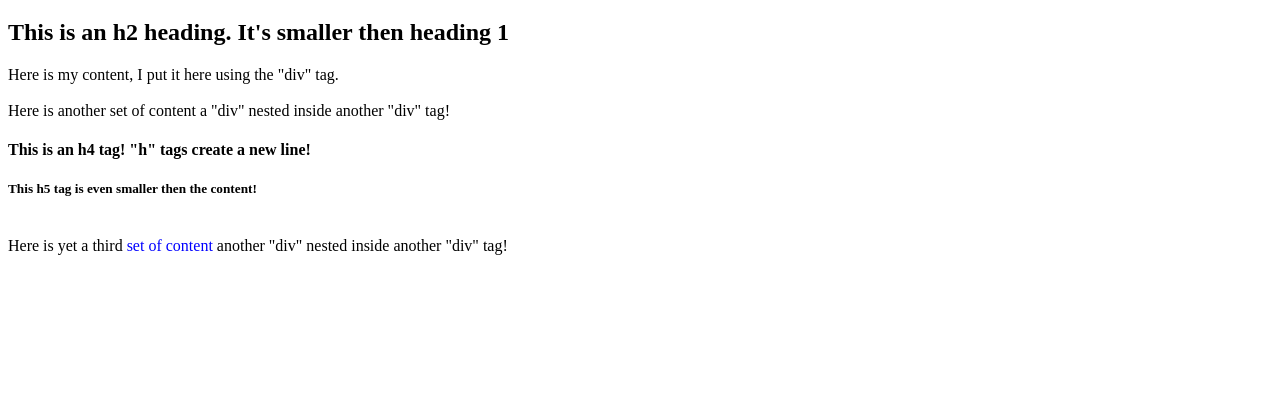
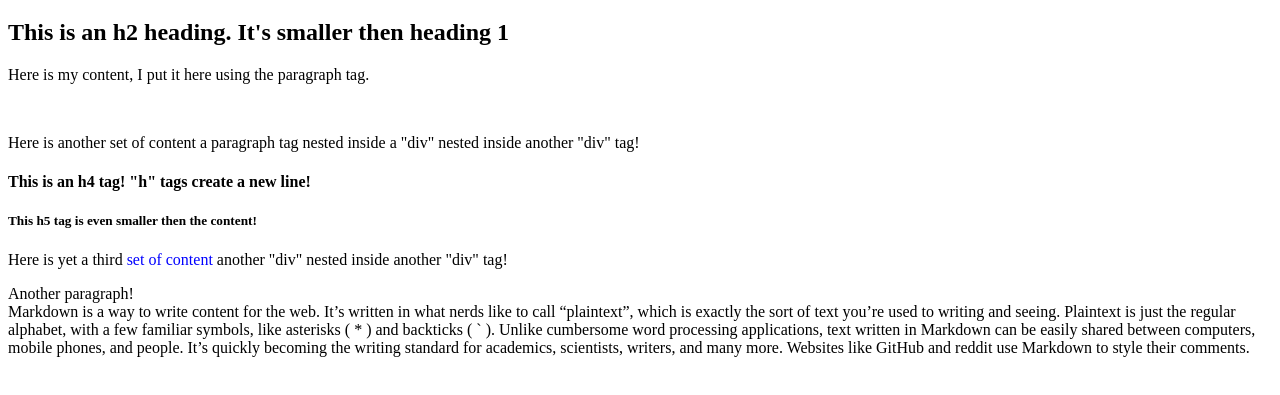
Before and after one commit to zambrose2017/HtmlPractice, a plain HTML site: page index.html in a window 1280 px wide. Shown: the part 61-456 px from the top of the page. Drawn offline with Linux system fonts and the light colour scheme.

Commit message:
paragraphs added to html

```diff
--- a/index.html
+++ b/index.html
@@ -11,13 +11,24 @@
 		<h1>  Hey and welcome to the page</h1>
 		<h2>This is an h2 heading.  It's smaller then heading 1</h2>
 
-		<div> Here is my content, I put it here using the "div" tag.
+		<div>
+		<p>Here is my content, I put it here using the paragraph tag.</p>
 
-			<div> </br>Here is another set of content a "div" nested inside another "div" tag!
+			<div>
+			</br>
+		<p>Here is another set of content a paragraph tag nested inside a "div" nested inside another "div" tag!
+		</p>
 			</div>
 				<h4>This is an h4 tag! "h" tags create a new line!</h4>
 				<h5>This h5 tag is even smaller then the content!</h5>
-			<div> </br>Here is  yet a third <span style="color: blue;">set of content</span> another "div" nested inside another "div" tag!
+			<div>
+			<p>Here is  yet a third <span style="color: blue;">set of content</span> another "div" nested inside another "div" tag!
+			</p>
+			<p> Another paragraph!
+			</br>Markdown is a way to write content for the web. It’s written in what nerds like to call “plaintext”, which is exactly the sort of text you’re used to writing and seeing. Plaintext is just the regular alphabet, with a few familiar symbols, like asterisks ( * ) and backticks ( ` ).
+			Unlike cumbersome word processing applications, text written in Markdown can be easily shared between computers, mobile phones, and people. It’s quickly becoming the writing standard for academics, scientists, writers, and many more. Websites like GitHub and reddit use Markdown to style their comments.
+			</p>
+
 			</div>
 		</div>
 	</body>
```
